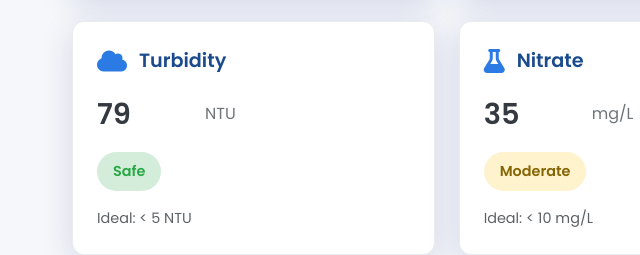
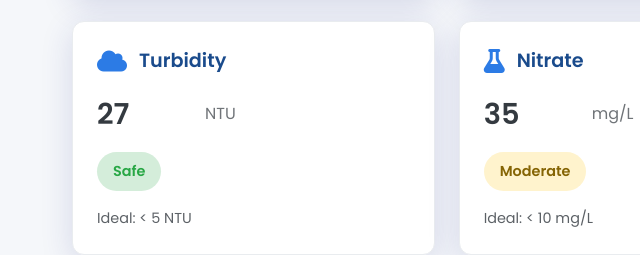
Before and after one commit to YashChopdekar/QRankala_, a plain HTML site: page index.html in a window 1280 px wide. Shown: the part 984-1239 px from the top of the page, 0-640 px from the left. Drawn offline with nearby package versions, Linux system fonts and the light colour scheme.

Commit message:
Update index.html

```diff
--- a/index.html
+++ b/index.html
@@ -141,7 +141,7 @@
                     <h3>Turbidity</h3>
                 </div>
                 <div class="param-value">
-                    <input type="number" id="turbidityValue" value="79" step="0.1" disabled>
+                    <input type="number" id="turbidityValue" value="27" step="0.1" disabled>
                     <span class="param-unit">NTU</span>
                 </div>
                 <div class="param-status safe">
```
